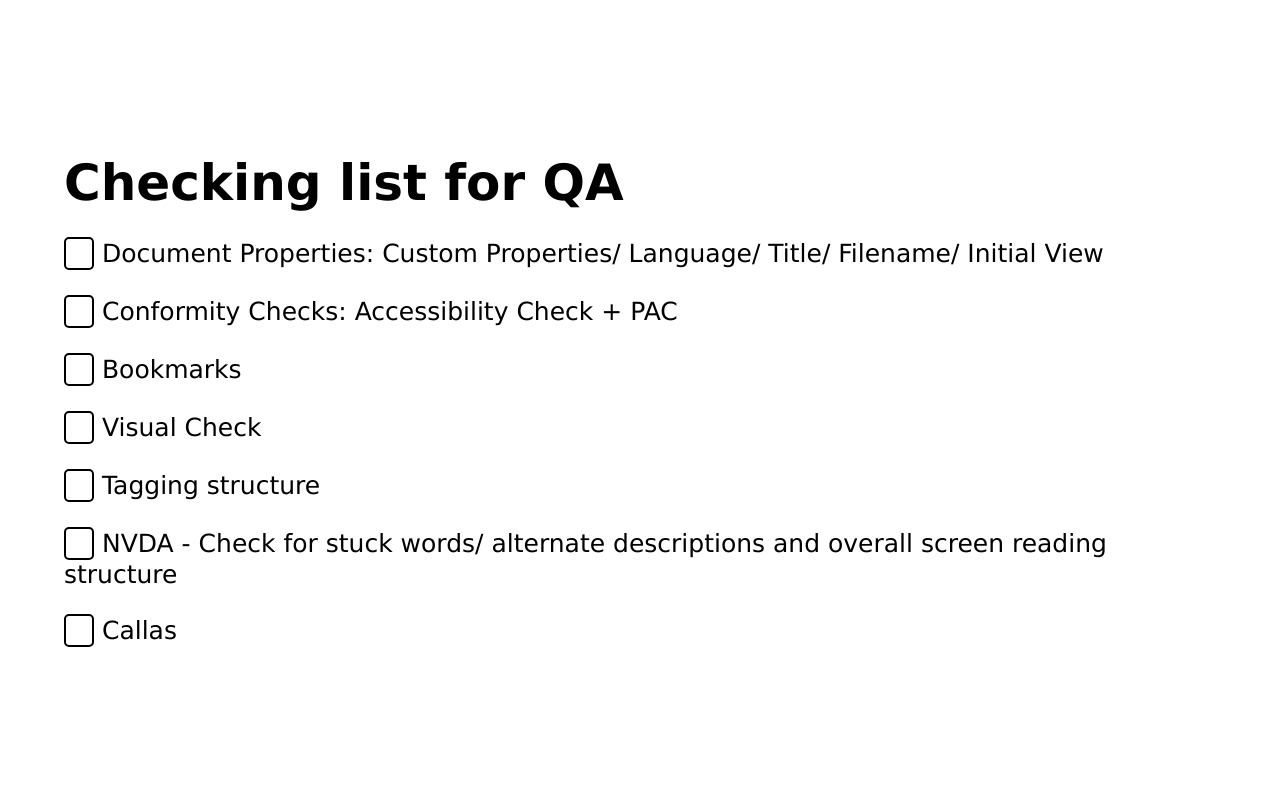
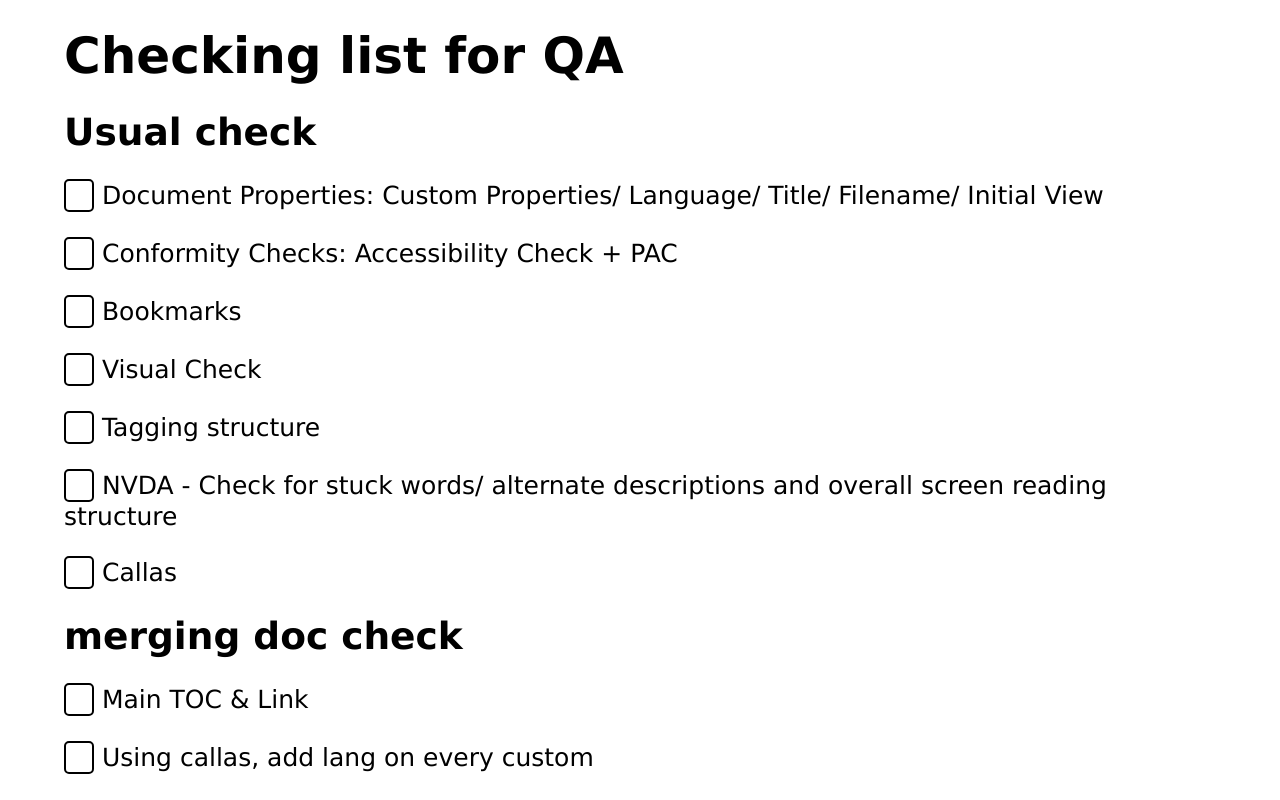
Before and after one commit to AinaHerizo/checkListWork, a plain HTML site: page index.html in a window 1280 px wide. Drawn offline with Linux system fonts and the light colour scheme.

Commit message:
last update 05/12/2024

```diff
--- a/index.html
+++ b/index.html
@@ -20,6 +20,7 @@
     <!-- Checking list -->
     <div class="check-container">
         <h1>Checking list for QA</h1>
+        <h2>Usual check</h2>
         <div>
             <span>
                 <input type="checkbox" name="document-properties" id="document-properties">
@@ -69,13 +70,21 @@
             </span>
             <label for="callas">Callas</label>
         </div>
-
-
-
-
-
-
-
+        <h2>merging doc check</h2>
+        <div>
+            <span>
+                <input type="checkbox" name="link" id="link">
+                <i class="notChecked">V</i>
+            </span>
+            <label for="link">Main TOC & Link</label>
+        </div>
+        <div>
+            <span>
+                <input type="checkbox" name="custom" id="custom">
+                <i class="notChecked">V</i>
+            </span>
+            <label for="custom">Using callas, add lang on every custom</label>
+        </div>
     </div>
     <script src="index.js"></script>
 </body>
```
